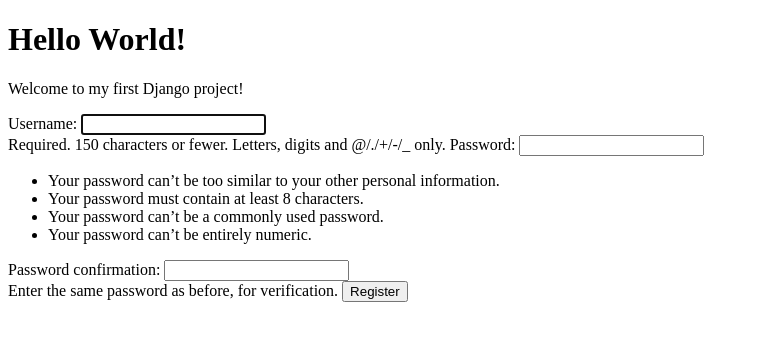
After one commit to AleksandarAngelevski/webDizajnProekt, a Django app: page /users/register/ in a window 1280 px wide. The commit adds this page. Shown: the top 341 px of the page, without its empty margins (0-759 px from the left). Run offline with Django 4.2, Linux system fonts and the light colour scheme.

Commit message:
Added a few things

```diff
--- /dev/null
+++ b/web_dizajn_proekt/users/templates/register.html
@@ -0,0 +1,20 @@
+<!DOCTYPE html>
+<html>
+<body>
+
+<h1>Hello World!</h1>
+<p>Welcome to my first Django project!</p>
+<form action="{% url 'register' %}" method="post">
+    {%csrf_token%}
+    {% if errors.username%}
+    <p>{{errors.username}}</p>
+    {%endif%}
+    {% if errors.password%}
+    <p>{{errors.password}}</p>
+    {%endif%}
+    {{form}}
+    <input type="submit" value="Register">
+</form>
+
+</body>
+</html>
--- a/web_dizajn_proekt/users/urls.py
+++ b/web_dizajn_proekt/users/urls.py
@@ -20,5 +20,6 @@ from users import views
 name="users"
 urlpatterns = [
     path('login/', views.login,name="login"),
-
+    path('register/',views.register,name="register"),
+    path("logout",views.logOut,name="logOut")
 ]
--- a/web_dizajn_proekt/users/views.py
+++ b/web_dizajn_proekt/users/views.py
@@ -1,7 +1,8 @@
 from django.shortcuts import render
-from django.http import HttpResponse
+from django.http import HttpResponse,HttpResponseRedirect
 from django.contrib.auth import authenticate
 from django.contrib.auth import login as loginF
+from django.contrib.auth.forms import UserCreationForm
 from django.contrib.auth.models import User
 # Create your views here.
 def login(req):
@@ -14,5 +15,24 @@ def login(req):
             user = authenticate(username=req.POST.get("username"),password=req.POST.get("password"))
         if user is not None:
             loginF(req,user)
-            return render(req,"home.html")
-        return render(req,"login.html")
+            return HttpResponseRedirect("home")
+        return render(req,"login.html",{"error":"Invalid username/password"})
+def register(req):
+    if req.method == "POST":
+        form = UserCreationForm(req.POST)
+        if form.is_valid():
+            form.save()
+            return HttpResponseRedirect(reverse("login"))
+        else:
+            print()
+            if form.errors["username"] and form.errors["password2"]:
+                return render(req,"register.html",{"form":UserCreationForm,"errors":{"username":"Username already exists","password":"Password too weak"}})
+            elif form.errors["username"]:
+                return render(req,"register.html",{"form":UserCreationForm,"errors":{"username":"Username already exists",}})
+            elif form.errord["password"]:
+                return render(req,"register.html",{"form":UserCreationForm,"errors":{"password":"Password too weak"}})
+            return render(req,"register.html",{"form":UserCreationForm,"error":form.errors})
+    return render(req, "register.html",{"form":UserCreationForm})
+
+def logOut(req):
+    pass
--- /dev/null
+++ b/web_dizajn_proekt/web_dizajn_proekt/static/css/home.css
@@ -0,0 +1,3 @@
+body{
+    background-color: red;
+}
--- a/web_dizajn_proekt/web_dizajn_proekt/urls.py
+++ b/web_dizajn_proekt/web_dizajn_proekt/urls.py
@@ -17,8 +17,12 @@ Including another URLconf
 from django.contrib import admin
 from django.urls import path,include
 from users import views
+from . import views
 
 urlpatterns = [
     path('admin/', admin.site.urls),
-    path('users/',include("users.urls"))
+    path('users/',include("users.urls")),
+    path("home/",views.home,name="home"),
+    path("home/plants/<str:q>/<int:page>",views.getPlants,name="getPlants"),
+    path("home/plants/myGarden/",views.myGarden,name="myGarden"),
 ]
```
Also changed, not shown: web_dizajn_proekt/web_dizajn_proekt/templates/home.html (+17 -4 lines), web_dizajn_proekt/web_dizajn_proekt/views.py (added, +41 -0 lines), web_dizajn_proekt/db.sqlite3, web_dizajn_proekt/web_dizajn_proekt/static/images/picture1.svg (added), web_dizajn_proekt/web_dizajn_proekt/static/images/picture2.svg (added), web_dizajn_proekt/web_dizajn_proekt/static/images/picture3.svg (added).
